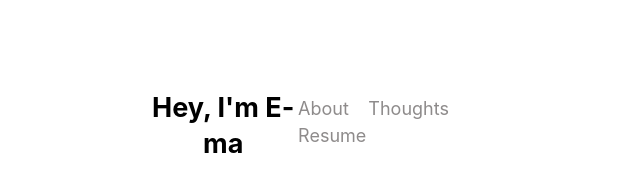
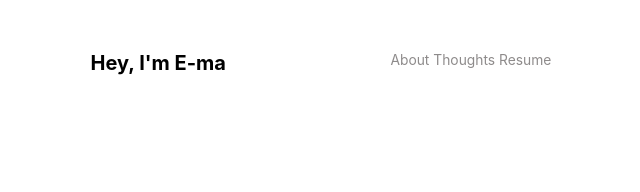
Before and after one commit to em-ramirez/em-ramirez.github.io, a plain HTML site: page index.html in a window 768 px wide. Shown: the whole page, without its empty margins (63-703 px from the left). Drawn offline with nearby package versions, Linux system fonts and the light colour scheme.

Commit message:
fixing compatability with window size

```diff
--- a/index.html
+++ b/index.html
@@ -12,11 +12,13 @@
         <div class="header-div">
             <header class="header-wrapper">
                 <h1 class="home">
-                    <a href="/index.html">Hey, I'm <span class="home-name"></span></a>
+                    <a href="/index.html">Hey, I'm <br class = "hidden-ss"> <span class="home-name"></span></a>
                 </h1>
                 <nav>
                     <a id="about" href="about.html" class="link-hover">About</a>
+                    <br class="hidden-nav-break">
                     <a id="thoughts" href="thoughts.html" class="link-hover">Thoughts</a>
+                    <br class="hidden-nav-break">
                     <a id="resume" href="resume.html" class="link-hover">Resume</a>
                 </nav>
             </header>
@@ -40,8 +42,8 @@
                 </p>
 
                 <p>
-                    Not everything is about academia and career, however. I also enjoy being active, with my main sports being
-                    climbing and running! I enjoy reading philosophy and music, too, but you can learn more about that in my about page :)
+                    Not everything is about academia and career, however. I enjoy being active, with my main sports being
+                    climbing and running! I also enjoy reading philosophy and music, too, but you can learn more about that in my about page :)
                 </p>
             </div>
         </main>
--- a/styles.css
+++ b/styles.css
@@ -139,3 +139,47 @@ p {
 .content-main-div {
     margin-top: 2.5rem;
 }
+
+@media (min-width: 768px) {
+    .hidden-ss {
+        display: none !important;
+    }
+
+    .hidden-nav-break {
+        display: none !important;
+    }
+}
+
+@media (max-width: 768px) {
+    body {
+        padding-top: 2.5rem;
+        font-size: 1.8vw;
+    }
+
+    header {
+        height: 90px;
+    }
+
+    nav {
+        flex-direction: column;
+        text-align: right;
+    }
+
+    .home {
+        font-size: 20px;
+        flex-direction: column;
+    }
+
+    .link-hover {
+        display: inline;
+    }
+
+    .header-wrapper, .main-wrapper {
+        width: 60%;
+    }
+
+    a#thoughts {
+        margin-right: 0;
+        margin-left: 0;
+    }
+}
```
